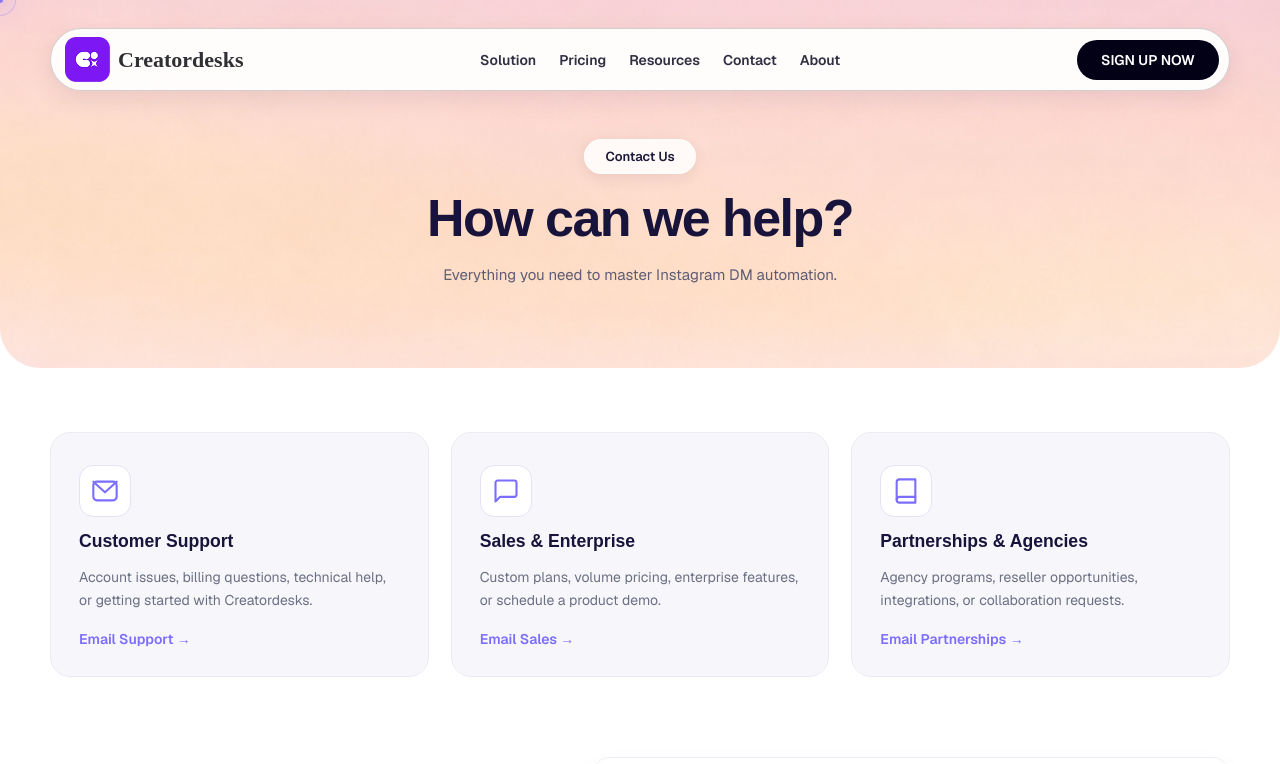
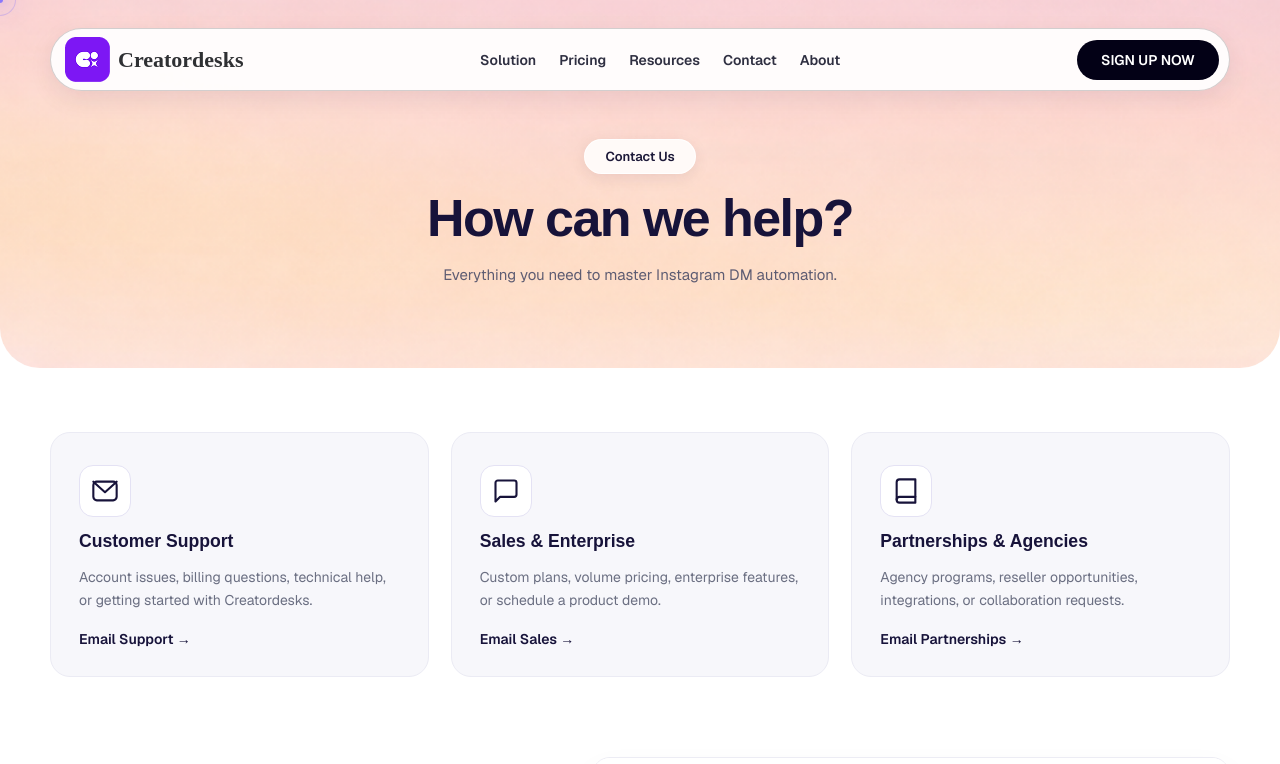
Before and after one commit to kunalvvs/landing-cd, a Next.js app in the folder landing-app/: page /contact in a window 1280 px wide. Shown: the top 764 px of the page. Built offline with nearby package versions, Linux system fonts and the light colour scheme; a web font is replaced by a local one.

Commit message:
style: update color scheme for card actions and titles; add spacing to style guide elements

```diff
--- a/landing-app/src/app/contact/page.module.css
+++ b/landing-app/src/app/contact/page.module.css
@@ -108,7 +108,7 @@
   display: flex;
   align-items: center;
   justify-content: center;
-  color: #7b6dff;
+  color: #17133a;
   flex-shrink: 0;
 }
 
@@ -129,7 +129,7 @@
 .cardAction {
   font-size: 0.875rem;
   font-weight: 600;
-  color: #7b6dff;
+  color: #17133a;
   margin-top: 4px;
 }
 
--- a/landing-app/src/app/style-guide/page.module.css
+++ b/landing-app/src/app/style-guide/page.module.css
@@ -6,6 +6,7 @@
 .shell {
   width: min(1180px, 100% - 40px);
   margin: 0px auto 0;
+
 }
 
 .navBar{
@@ -20,6 +21,7 @@
   display: grid;
   justify-items: center;
   gap: 16px;
+
 }
 
 .eyebrow {
```
Also changed, not shown: 1 other file (tests, documents, lock files or other folders).
